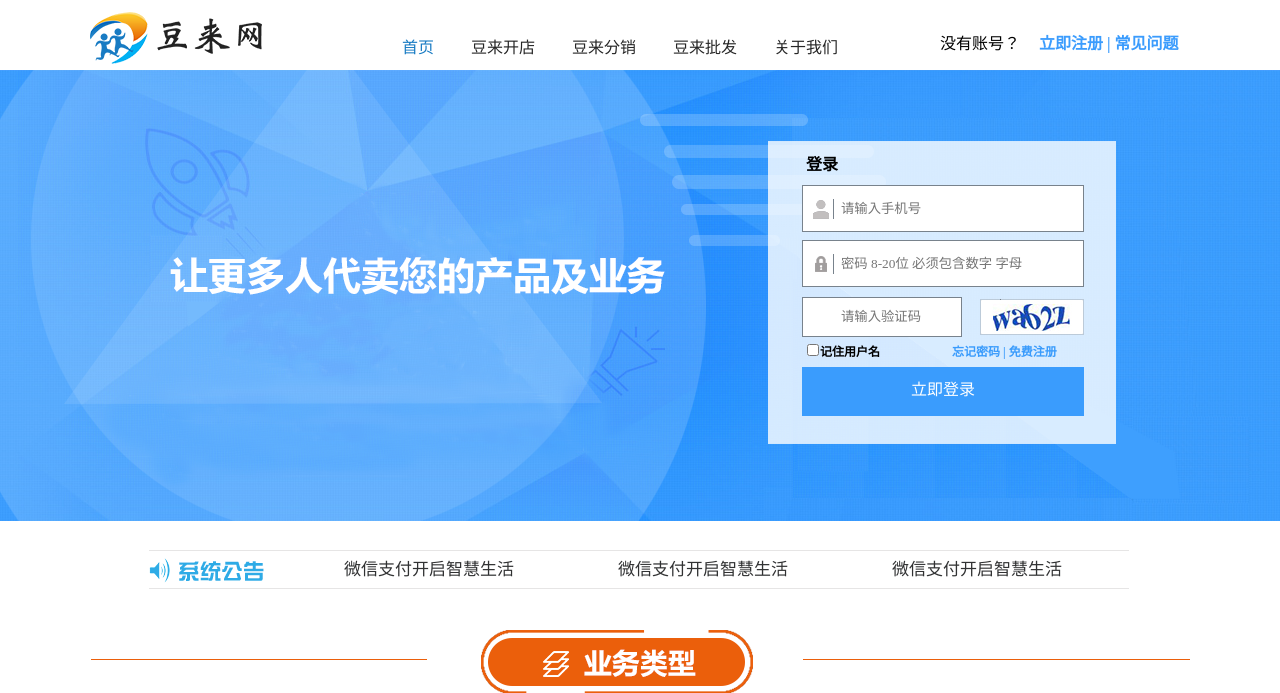
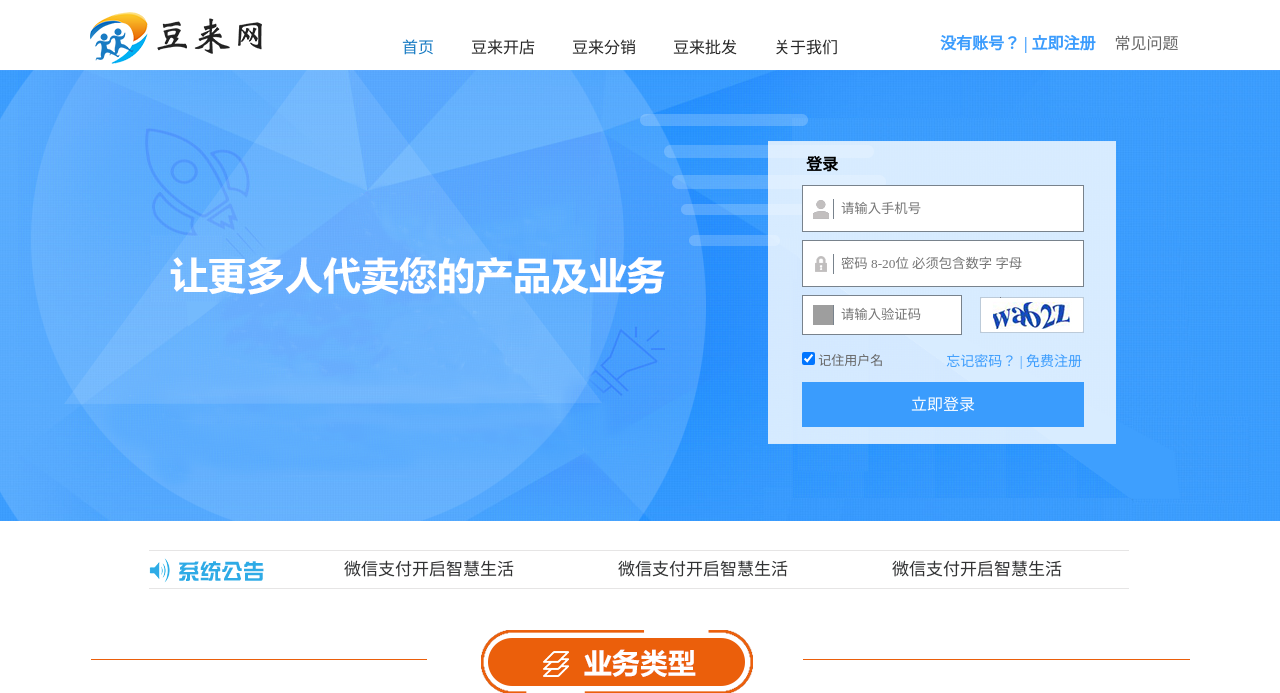
Before and after one commit to xhh125zl/3jke-src, a PHP site: page / in a window 1280 px wide. Shown: the top 693 px of the page. Run offline with PHP 8.4, Linux system fonts and the light colour scheme; grey boxes are pictures that could not be loaded.

Commit message:
首页登陆样式修改

```diff
--- a/htdocs/css/index.css
+++ b/htdocs/css/index.css
@@ -15,7 +15,9 @@ li{
 a{
 	text-decoration: none;
 }
-
+.left{float:left;}
+.right{float:right;}
+.clear{clear:both;}
 .nav{ width:100%; height:70px; margin:0 auto;}
 .nav .nav-con{ width:1100px; height:70px; margin:0 auto; }
 .nav .left-con{ display:inline-block; float:left; margin-top:12px;}
@@ -26,10 +28,12 @@ a{
 .nav .mid-con ul .li1 a{ color:#187bc3;}
 .nav .mid-con ul li a:hover{color:#187bc3;}
 .nav .right-con{ display:inline-block; float:right; margin-top:30px; width:250px;}
-.nav .right-con .span2{ color:#3b9cfd;font:bold 16px "微软雅黑"; margin-left:15px;}
-
-
-
+.nav .right-con .span2{ color:#3b9cfd;font:bold 16px "微软雅黑"; margin-right:15px;}
+.nav .right-con .span2 a{ color:#3b9cfd;}
+.nav .right-con .span1 a{ color:#666;}
+.che_xx span label{ font-size:13px; color:#666;}
+.che_xx span.right{ color:#3b9cfd;font:14px "微软雅黑";}
+.che_xx span.right a{ color:#3b9cfd;}
 .gonggao{ width:100%; margin:0 auto; margin-top:-300px;}
 .gonggao .gonggao-con{ width:1000px; margin:0 auto; background:url(../images/bgb_03.png) no-repeat center; display:block;height:41px;}
 .gonggao .gonggao-con span{ font:normal 17px "微软雅黑"; color:#313233; margin-left:100px; line-height:41px;}
@@ -102,34 +106,47 @@ a{
     left:11px;
     border-right:1px solid #78828c;
 }
-
+.c_re_lab2{
+    width:280px;
+    height:45px;
+    position: relative;
+    margin-bottom:10px;
+}
 .c_re_lab2 input{
     width:120px;
     height:38px;
     font-family:"Microsoft YaHei";
     padding-left:38px;
     border:1px solid #78828c;
-	margin-top:10px;
+
 }
 .c_re_lab2 .yzm{
     display: block;
     width:20px;
     height:20px;
     position: absolute;
-    top:59px;
+    top:2px;
     left:178px;
     border-right:1px solid #78828c;
 }
 
-
+.c_re_lab2 span{
+    display:inline-block;
+    width:20px;
+    height:20px;
+    position: absolute;
+    top:4px;
+    left:11px;
+    border-right:1px solid #78828c;
+}
 .c_phone_icon{
     background:url(../images/biao_08.png) no-repeat left center;
 }
 .c_pass_icon{
     background:url(../images/biao_11.png) no-repeat left center;
 }
-.c_yzm_icon{
-    background: url(../images/icon4.jpg) no-repeat left center;
+.c_re_lab2 span.c_yzm_icon{
+    background: url(../images/ys.png) no-repeat left center;background-size: 20px 20px;top:10px;
 }
 .c_re_code input{
     width:88px;
@@ -163,17 +180,15 @@ a{
     border-radius: 2px;
     cursor: pointer;
 }
-.sub  a{
-    display: block;
-    height:49px;
+.sub{
+    height:45px;
     background:#3a9cfd;
-    width:282px;
-    text-align: center;
     line-height: 45px;
     color:#fff;
     font-size:16px;
-	position:relative;
-	top:30px;
+	width:282px;
+	border:none;
+	margin-top:12px
 }
 
 .yewu{ width:100%; margin:0 auto; margin-top:40px;}
--- a/htdocs/index.html
+++ b/htdocs/index.html
@@ -27,8 +27,8 @@
          </div>
 
          <div class="right-con">
-          <span class="span1">没有账号？</span>
-          <span class="span2">立即注册  |  常见问题</span>
+          <span class="span2"><a href="#">没有账号？</a>  |  <a href="#">立即注册</a></span>
+          <span class="span1"><a href="#">常见问题</a></span>
          </div>
     </div>
     </div>
@@ -45,31 +45,34 @@
                             <input type="text" id="mobiePhone" name="mobile" size="11" maxlength="11" onkeyup="value=value.replace(&#39; &#39;,&#39;&#39;)" autocomplete="off" class="border" placeholder="请输入手机号">
                             <i style="background:;"></i>
                             <p class="b_error" id="mobileTips" style="display: none;">请输入手机号码</p>
-               </div>
+						</div>
 
 					<div class="c_re_lab">
 						<span class="c_pass_icon"></span>
 						<input type="password" id="pwd" name="password" size="25" maxlength="16" placeholder="密码 8-20位 必须包含数字 字母">
 						<i></i>
-
-                        <div class="c_re_lab2">
-						<span class="c_pass_icon"></span>
+					</div>
+					<div class="c_re_lab2">
+						<span class="c_yzm_icon"></span>
 						<input type="password" id="pwd" name="password" size="25" maxlength="16" placeholder="请输入验证码">
-                        <span class="yzm"><img src="images/yzm_11.png"></span>
-
-                         <p class="clearfix">
-                          <div class="sub">
-                          <a class="submit" href="#">立即登录</a>
-                        </div>
-					  </div>
-                   </p>
-                   <p class="agreement">
-        	        <input type="checkbox" class="ii">
-                    <b class="left">记住用户名&nbsp;&nbsp;&nbsp;&nbsp;&nbsp;&nbsp;&nbsp;&nbsp;&nbsp;&nbsp;&nbsp;&nbsp;&nbsp;&nbsp;&nbsp;&nbsp;&nbsp;&nbsp;&nbsp;&nbsp;&nbsp;&nbsp;&nbsp;&nbsp;<a href="#">忘记密码 | 免费注册</a></b>
-                  </p></p>
-                  </form>
+						<span class="yzm"><img src="images/yzm_11.png"></span>
+					</div>
+				  <div class="che_xx">
+						<span class="left">
+							<label class="checkbox">
+                                <input type="checkbox" checked="" name="agree">
+                                记住用户名
+                            </label>
+						</span>
+						<span class="right ">
+							<a href="#">忘记密码？</a>  |  <a href="#">免费注册</a>
+						</span>
+				  </div>
+				  <div class="clear"></div>
+					<input type="button" value="立即登录" class="sub">
+				  </form>
 			</div>
- </div></div>
+		</div>
 
 
 <div class="gonggao">
```
